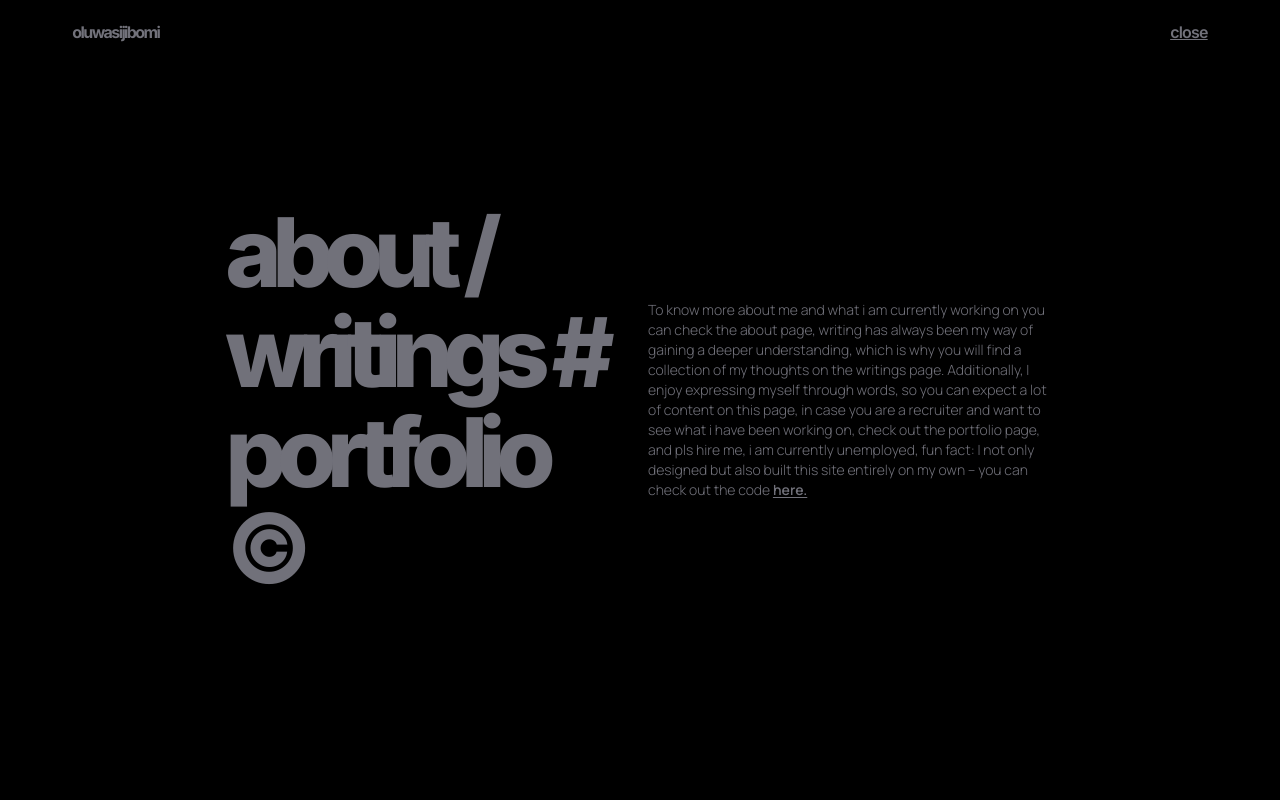
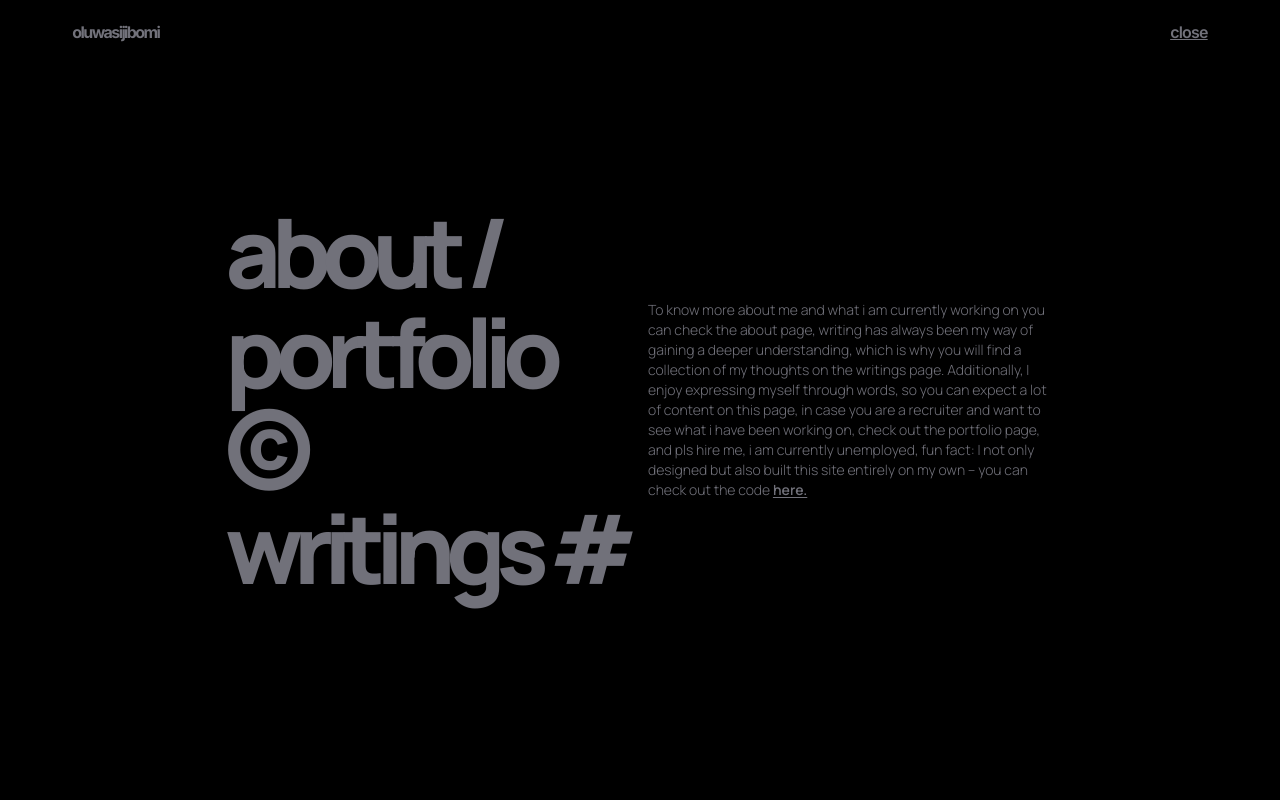
Before and after one commit to sijirama/website, a Next.js app: page / in a window 1280 px wide. Both pictures are taken after a click on the button "menu". Shown: the top 800 px of the page. Built offline with nearby package versions, Linux system fonts and the light colour scheme; a web font is replaced by a local one.

Commit message:
call me anita the way i maximize these wins

```diff
--- a/src/components/Menu.tsx
+++ b/src/components/Menu.tsx
@@ -4,7 +4,7 @@ import { useEffect, useRef, useState } from "react";
 import MyLink from "./common/CustomLink";
 import gsap from "gsap";
 import { fadeInUp, staggerReveal, staggerText } from "@/lib/animations";
-import { manrope } from "@/lib/fonts";
+import { bai, bebas, manrope, roboto, rubik } from "@/lib/fonts";
 
 interface Props {
     state: MenuState;
@@ -63,15 +63,14 @@ export default function Menu({ state }: Props) {
     }, [state]);
 
     // a styles
-  const liStyle = `text-[4rem]/none md:text-[6rem]/none font-extrabold -tracking-widest overflow-hidden text-zinc-500  hover:skew-x-2 hover:scale-105 transition transition-transform duration-300 overflow-visible`;
+    const liStyle = ` ${manrope.className} text-[4rem]/none md:text-[6rem]/none font-extrabold -tracking-widest overflow-hidden text-zinc-500  hover:skew-x-2 hover:scale-105 transition transition-transform duration-300 overflow-visible `;
     const aStyle = "hover:text-zinc-300 overflow-hidden";
 
     return (
         <section
             ref={menu}
             id="menu"
-      className={`z-[-1] fixed top-0 bottom-0 left-0 right-0 h-full w-full ${
-        !menuVisible ? "hidden" : ""
+            className={`z-[-1] fixed top-0 bottom-0 left-0 right-0 h-full w-full ${!menuVisible ? "hidden" : ""
                 }`}
         >
             <div
@@ -82,7 +81,7 @@ export default function Menu({ state }: Props) {
             <div
                 ref={revealMenu}
                 id="menu-layer"
-        className= "h-full relative overflow-hidden bg-black"
+                className="h-full relative overflow-hidden bg-black"
             >
                 <div
                     id="menu-free-bg"
@@ -104,13 +103,13 @@ export default function Menu({ state }: Props) {
                                     </Link>
                                 </li>
                                 <li id="link" className={`${liStyle}`}>
-                  <Link ref={line2} href="/writing" className={`${aStyle}`}>
-                    writings #
+                                    <Link ref={line3} href="/portfolio" className={`${aStyle}`}>
+                                        portfolio &#169;
                                     </Link>
                                 </li>
                                 <li id="link" className={`${liStyle}`}>
-                  <Link ref={line3} href="/portfolio" className={`${aStyle}`}>
-                    portfolio &#169;
+                                    <Link ref={line2} href="/writing" className={`${aStyle}`}>
+                                        writings #
                                     </Link>
                                 </li>
                             </ul>
```
Lines whose indentation alone changed are shown as unchanged.
